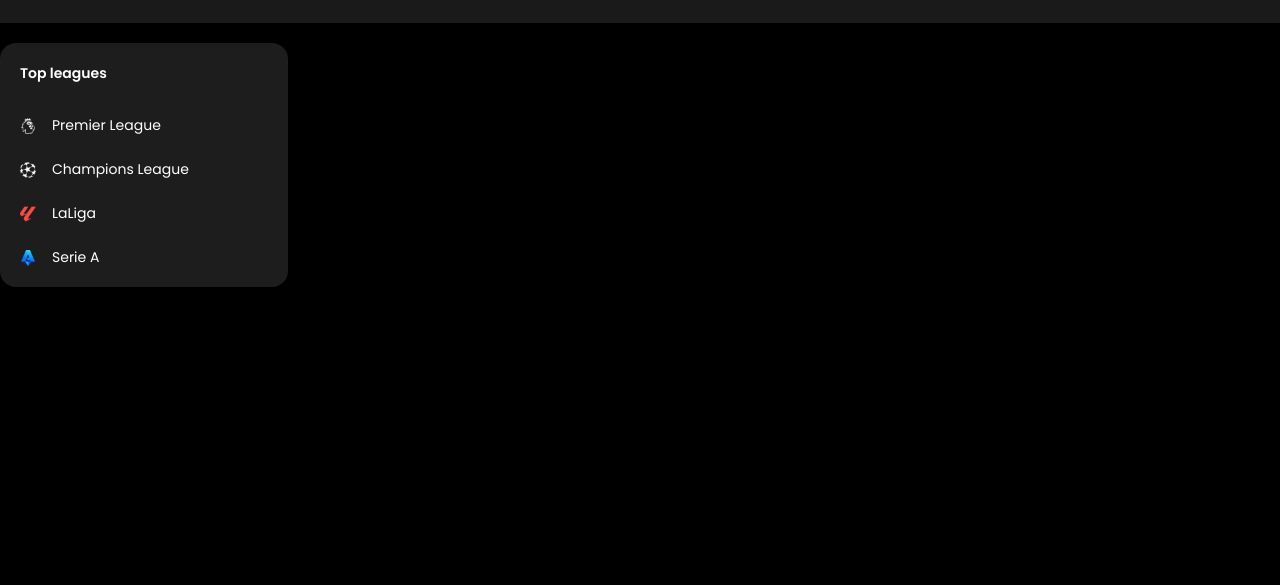
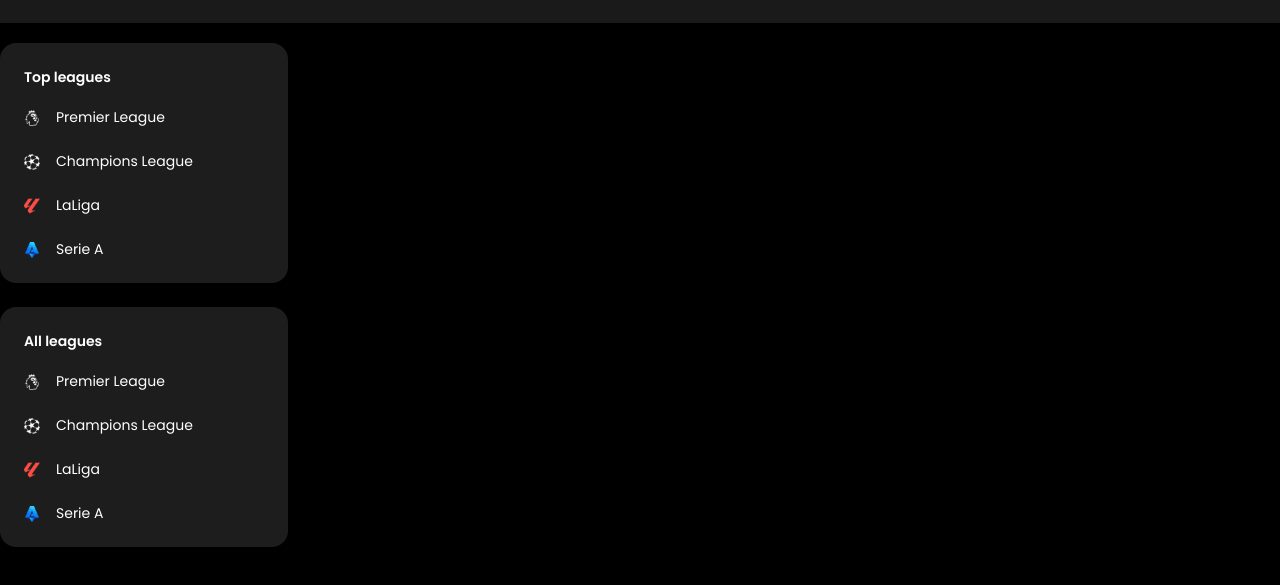
Before and after one commit to prastya28/fotmob-tailwind, a website: page public/index.html in a window 1280 px wide. Shown: the part 57-642 px from the top of the page. Drawn offline with Linux system fonts and the light colour scheme.

Commit message:
left sidebar

```diff
--- a/public/index.html
+++ b/public/index.html
@@ -15,7 +15,7 @@
 
 <body class="mx-auto bg-black">
 
-    <nav class="bg-[#1a1a1a] text-white">
+    <nav class="bg-[#1a1a1a] text-white mb-5">
         <div class="flex flex-wrap justify-between mx-auto h-20 max-w-7xl">
             <div class="flex space-x-10 my-auto">
                 <a href="#" class="text-white hover:text-[#a3a3a3]">
@@ -47,16 +47,19 @@
         </div>
     </nav>
 
-    <div class="flex gap-6 mx-auto mt-5 max-w-7xl">
+    <div class="flex gap-6 mx-auto max-w-7xl">
 
-        <div class="bg-[#1d1d1d] text-white w-72 rounded-2xl">
-            <div class="pb-2">
-                <div class="text-sm font-semibold m-5">
+        <div class="w-72">
+
+            <!-- TOP LEAGUES -->
+            <div class="bg-[#1d1d1d] text-white rounded-2xl pt-6">
+                <div class="pb-3">
+                    <div class="text-sm font-semibold ml-6 mb-2">
                         Top leagues
                     </div>
                     <a href="#" class="text-sm">
                         <div class="flex hover:bg-[#333333]">
-                        <div class="ml-5 mr-4 my-3">
+                            <div class="ml-6 mr-4 my-3">
                                 <img src="img/epl.png" alt="" class="w-4 inline-block">
                             </div>
                             <div class="my-3">
@@ -66,7 +69,7 @@
                     </a>
                     <a href="#" class="text-sm">
                         <div class="flex hover:bg-[#333333]">
-                        <div class="ml-5 mr-4 my-3">
+                            <div class="ml-6 mr-4 my-3">
                                 <img src="img/ucl.png" alt="" class="w-4 inline-block">
                             </div>
                             <div class="my-3">
@@ -76,7 +79,7 @@
                     </a>
                     <a href="#" class="text-sm">
                         <div class="flex hover:bg-[#333333]">
-                        <div class="ml-5 mr-4 my-3">
+                            <div class="ml-6 mr-4 my-3">
                                 <img src="img/laliga.png" alt="" class="w-4 inline-block">
                             </div>
                             <div class="my-3">
@@ -86,7 +89,56 @@
                     </a>
                     <a href="#" class="text-sm">
                         <div class="flex hover:bg-[#333333]">
-                        <div class="ml-5 mr-4 my-3">
+                            <div class="ml-6 mr-4 my-3">
+                                <img src="img/seriea.png" alt="" class="w-4 inline-block">
+                            </div>
+                            <div class="my-3">
+                                Serie A
+                            </div>
+                        </div>
+                    </a>
+                </div>
+            </div>
+
+            <!-- ALL LEAGUES -->
+            <div class="bg-[#1d1d1d] text-white rounded-2xl pt-6 mt-6">
+                <div class="pb-3">
+                    <div class="text-sm font-semibold ml-6 mb-2">
+                        All leagues
+                    </div>
+                    <a href="#" class="text-sm">
+                        <div class="flex hover:bg-[#333333]">
+                            <div class="ml-6 mr-4 my-3">
+                                <img src="img/epl.png" alt="" class="w-4 inline-block">
+                            </div>
+                            <div class="my-3">
+                                Premier League
+                            </div>
+                        </div>
+                    </a>
+                    <a href="#" class="text-sm">
+                        <div class="flex hover:bg-[#333333]">
+                            <div class="ml-6 mr-4 my-3">
+                                <img src="img/ucl.png" alt="" class="w-4 inline-block">
+                            </div>
+                            <div class="my-3">
+                                Champions League
+                            </div>
+                        </div>
+                    </a>
+                    <a href="#" class="text-sm">
+                        <div class="flex hover:bg-[#333333]">
+                            <div class="ml-6 mr-4 my-3">
+                                <img src="img/laliga.png" alt="" class="w-4 inline-block">
+                            </div>
+                            <div class="my-3">
+                                LaLiga
+                            </div>
+                        </div>
+                    </a>
+                    <a href="#" class="text-sm">
+                        <div class="flex hover:bg-[#333333]">
+                            <div class="ml-6 mr-4 my-3">
                                 <img src="img/seriea.png" alt="" class="w-4 inline-block">
                             </div>
                             <div class="my-3">
@@ -99,6 +151,8 @@
 
         </div>
 
+    </div>
+
 </body>
 
 </html>
```
Also changed, not shown: public/styles.css. Lines whose indentation alone changed are shown as unchanged.
